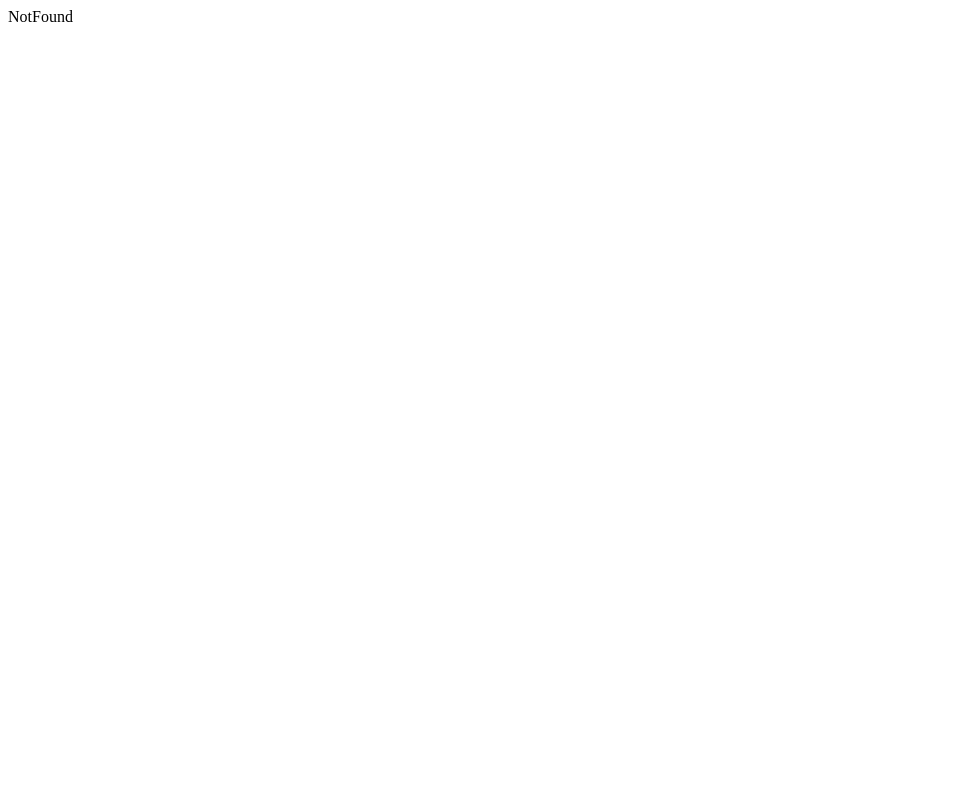
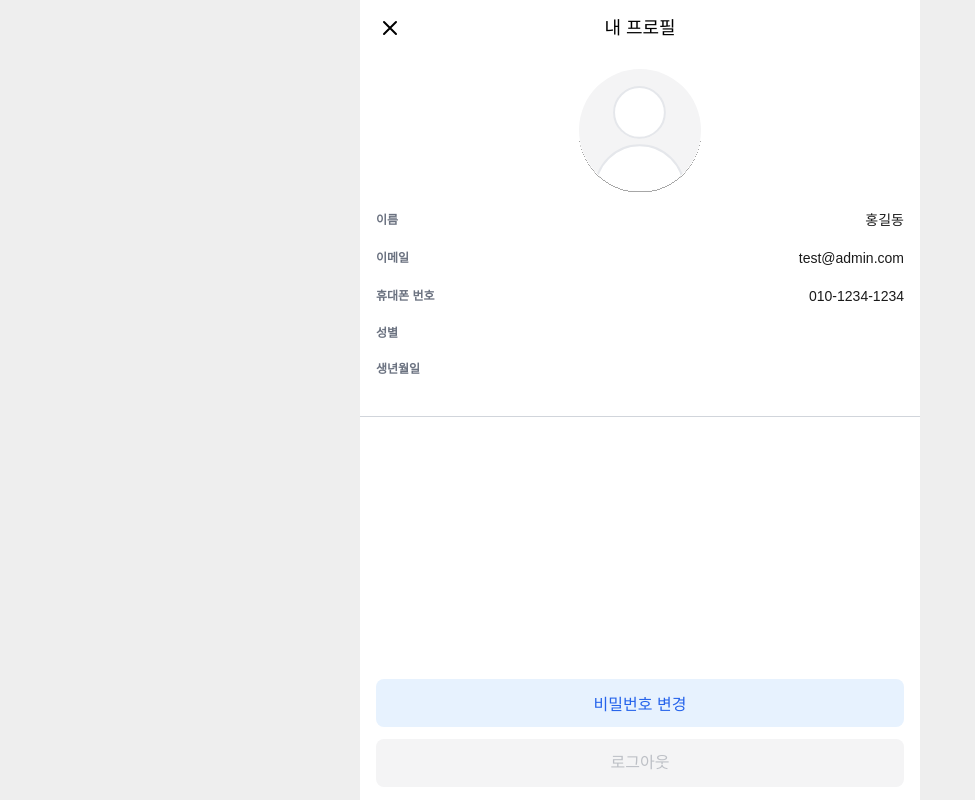
Before and after one commit to FC-Chilli-Bubble/front-officener, a React (Vite) app: page /mypage/profile in a window 1280 px wide. Before the commit this address had no page. Shown: the whole page, without its empty margins (0-975 px from the left). Built offline with nearby package versions, Linux system fonts and the light colour scheme; a web font is replaced by a local one.

Commit message:
💄 Design: MyProfile 페이지 UI 완료

```diff
--- /dev/null
+++ b/src/components/MyPage/ProfileItem.tsx
@@ -0,0 +1,34 @@
+import React from 'react';
+import styled from 'styled-components';
+
+type TProfileItemProps = {
+  title: string,
+  content: string;
+};
+const ProfileItem = React.memo(({ title, content }: TProfileItemProps) => {
+  return (
+    <StyledBox>
+      <span>{title}</span>
+      <p>{content}</p>
+    </StyledBox>
+  );
+});
+
+const StyledBox = styled.li`
+  display: flex;
+  justify-content: space-between;
+  align-items: center;
+
+  span {
+    font-size: 12px;
+    font-weight: 700;
+    color: ${({ theme }) => theme.colors.grayColor5};
+  }
+
+  p {
+    font-size: 14px;
+    color:${({ theme }) => theme.colors.grayColor90};
+  }
+`;
+
+export default ProfileItem;
--- a/src/constants/modalDatas.ts
+++ b/src/constants/modalDatas.ts
@@ -10,6 +10,12 @@ const MODAL_DATAS = {
     content: '나가시면 작성중인 정보가 사라집니다',
     positive: '나가기',
     negative: '취소'
+  },
+  LOGOUT_CONFIRM: {
+    title: '정말 로그아웃 하시겠습니까?',
+    content: '나가시면 작성중인 정보가 사라집니다',
+    positive: '취소',
+    negative: '확인'
   }
 };
 
--- /dev/null
+++ b/src/pages/MyPage/MyProfile.tsx
@@ -0,0 +1,114 @@
+import styled from 'styled-components';
+
+import Header from '@/components/Common/Header';
+import ProfileImage from '@/assets/img_profile.svg';
+import ProfileItem from '@/components/MyPage/ProfileItem';
+import { useNavigate } from 'react-router-dom';
+import Button from '@/components/Common/Button';
+import { useModal } from '@/hooks/useModal';
+import MODAL_DATAS from '@/constants/modalDatas';
+
+
+const MyProfile = () => {
+  const { openModal } = useModal();
+  const navigate = useNavigate();
+
+  const handleClickClose = () => {
+    navigate(-1);
+  };
+
+  const handleClickLogout = () => {
+    openModal(
+      {
+        ...MODAL_DATAS.LOGOUT_CONFIRM,
+        negativeCallback: () => {
+          // TODO : 로그아웃 API 함수 호출
+        }
+      }
+    );
+  };
+
+  return (
+    <>
+      <Header leftIcon='close' title='내 프로필' leftIconClick={handleClickClose} />
+      <StyledContainer>
+        <div>
+          <img src={ProfileImage} alt='profile' />
+          <ul>
+            <ProfileItem title='이름' content='홍길동' />
+            <ProfileItem title='이메일' content='test@admin.com' />
+            <ProfileItem title='휴대폰 번호' content='010-1234-1234' />
+            <ProfileItem title='성별' content='' />
+            <ProfileItem title='생년월일' content='' />
+          </ul>
+          <StyledDivider />
+        </div>
+        <StyledButtonBox>
+          <Button size='small' type='primary' title='비밀번호 변경' onClick={() => { }} />
+          <StyledLogout onClick={handleClickLogout}>로그아웃</StyledLogout>
+        </StyledButtonBox>
+      </StyledContainer>
+    </>
+  );
+};
+
+const StyledContainer = styled.div`
+  padding: 13px 0;
+  height: calc(100% - 56px);
+
+  display: flex;
+  flex-direction: column;
+  justify-content: space-between;
+
+  img {
+    display: block;
+    margin: 0 auto 20px;
+    width: 124px;
+    height: 124px;
+  }
+
+  ul {
+    padding: 0 16px;
+    display: flex;
+    flex-direction: column;
+    gap: 24px;
+  }
+`;
+
+const StyledDivider = styled.div`
+  margin-top: 41px;
+  width: 100%;
+  height: 1px;
+  background-color: ${({ theme }) => theme.colors.grayColor3};
+`;
+
+
+const StyledButtonBox = styled.div`
+  padding: 0 16px;
+  flex-grow: 1;
+  display: flex;
+  flex-direction: column;
+  gap: 12px;
+  justify-content: end;
+`;
+
+const StyledLogout = styled.button`
+  width: 100%;
+  height: 48px;
+  padding: 0 24px;
+  border-radius: 8px;
+  background: ${({ theme }) => theme.colors.grayColor1};
+  border: none;
+  outline: none;
+  text-align: center;
+  color: rgba(107, 114, 128, 0.40);
+  font-size: 16px;
+  font-weight: 500;
+  line-height: 24px;
+
+  &:hover {
+    background: #E5E7EB;
+  }
+`;
+
+export default MyProfile;
--- a/src/styles/theme.ts
+++ b/src/styles/theme.ts
@@ -22,7 +22,8 @@ const colors = {
   barBorderColor: '#D8D8D8', // nav bar border
   navColor: '#1F2937', // navigation Icon Color
   marinblueColor: '#2563EB', // 파란 배경 marinblue-l1
-  redColor0: '#F13D2C'
+  redColor0: '#F13D2C',
+  grayColor90: '#1a1a1a'
 };
 
 const dropShadow = {
--- a/src/utils/Router.tsx
+++ b/src/utils/Router.tsx
@@ -10,6 +10,7 @@ import ErrorComponent from '@/components/Common/ErrorComponent';
 import Layout from '@/components/Common/Layout';
 import NavLayout from '@/components/Common/NavLayout';
 import MyPage from '@/pages/MyPage/MyPage';
+import MyProfile from '@/pages/MyPage/MyProfile';
 
 export const router = createBrowserRouter([
   {
@@ -60,6 +61,11 @@ export const router = createBrowserRouter([
             path: '/delivery/post',
             element: <DeliveryPost />,
             errorElement: <ErrorComponent />
+          },
+          {
+            path: '/mypage/profile',
+            element: <MyProfile />,
+            errorElement: <ErrorComponent />
           }
         ]
       }
```
